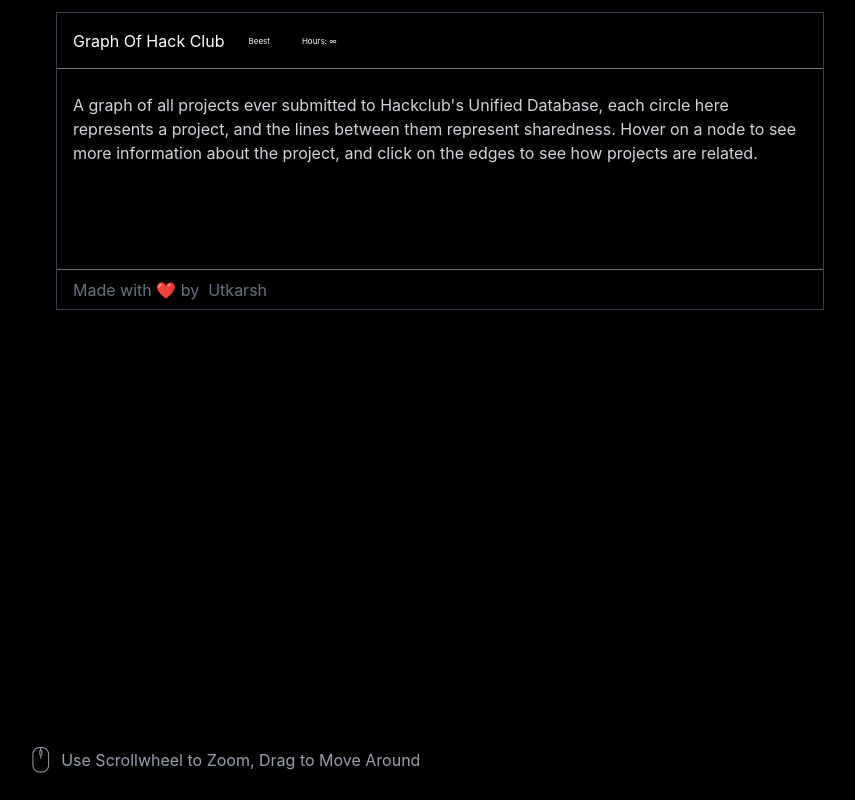
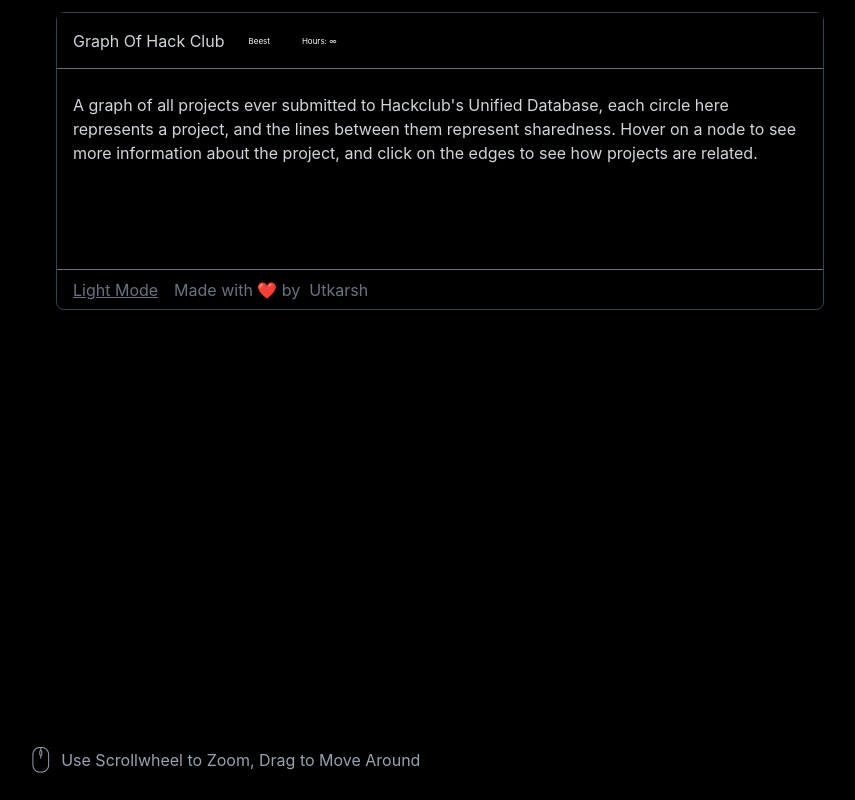
Before and after one commit to TheUtkarsh8939/GraphOfHC, a SvelteKit app: page / in a window 1280 px wide. Shown: the whole page, without its empty margins (416-1271 px from the left). Built offline with nearby package versions, Linux system fonts and the light colour scheme; no server answers.

Commit message:
Feat: Light and Dark mode

```diff
--- a/src/lib/NodeOverlay.svelte
+++ b/src/lib/NodeOverlay.svelte
@@ -209,11 +209,11 @@
 </script>
 
 <div
-	class="node-overlay w-3/5 min-w-80 max-w-220 bg-[#000000f0] border border-gray-700 text-white"
+	class="node-overlay w-3/5 min-w-80 max-w-220 {props.lightMode? 'bg-[#fffffff0]': "bg-[#000000f0]"} border border-gray-700 {props.lightMode? 'text-black': 'text-gray-300'} rounded-lg pointer-events-none  "
 	style="right: 40px; top: 12px; position: fixed; pointer-events: auto; "
 >
 	<div
-		class="w-full h-14 border-b border-gray-500 bg-black flex items-center px-4 text-clamp(16px, 1.5vw, 24px)
+		class="w-full h-14 border-b border-gray-500 {props.lightMode? 'bg-[#ffffff]': 'bg-[#000000]'} flex items-center px-4 text-clamp(16px, 1.5vw, 24px)
 "
 	>
 		{props.hoveredNode?.name || 'Graph Of Hack Club'}
@@ -229,10 +229,13 @@
       Hours: {props.hoveredNode?.hours || "∞"}
     </div>
 	</div>
-	<div class="description px-4 py-6 min-h-50 max-h-50 overflow-hidden text-clamp(12px, 1.2vw, 16px) text-gray-300">
+	<div class="description px-4 py-6 min-h-50 max-h-50 overflow-hidden text-clamp(12px, 1.2vw, 16px) {props.lightMode? 'text-black': 'text-gray-300'}">
 		{@html props.hoveredNode?.description || DOMPurify.sanitize(defaultDescription)}
 	</div>
 	<div class="border-t border-gray-500 px-4 flex items-center w-full h-10 text-gray-500">
+    <button onclick={props.toggleLightMode} class="underline mr-4">
+      {props.lightMode ? 'Dark Mode' : 'Light Mode'}
+    </button>
 		{#if props.hoveredNode?.code_url}
       <a href={props.hoveredNode.code_url} target="_blank" class="underline mr-4">Code</a>
     {/if}
@@ -243,20 +246,7 @@
       Made with ❤️ by &nbsp; <a href="https://theutkarsh8939.dev" class="text-gray-500">Utkarsh</a>
     {/if}
 	</div>
-	<!-- <div class="flex gap-2 items-center"> -->
-	<!-- <div class="node-title">{props.hoveredNode?.name}</div>
-  <div class="node-sub">{props.hoveredNode?.ysws}</div>
-  </div>
-  <div class="node-hours">Hours: {props.hoveredNode?.hours}</div>
-  {#if props.hoveredNode?.description}
-    <div class="node-desc">{props.hoveredNode.description}</div>
-  {/if}
-    {#if props.hoveredNode?.code_url}
-    <div class="node-desc">Code: {props.hoveredNode.code_url}</div>
-  {/if}
-      {#if props.hoveredNode?.demo_url}
-    <div class="node-desc">Demo: {props.hoveredNode.demo_url}</div>
-  {/if} -->
+
 </div>
 
 <style>
--- a/src/routes/+page.svelte
+++ b/src/routes/+page.svelte
@@ -117,7 +117,7 @@
 	let isPanning = false;
 	let lastPanX = 0;
 	let lastPanY = 0;
-
+    let lightMode = $state(false);
 	import { writable, get } from 'svelte/store';
 	const hoveredNode = writable<Node | null>(null);
 	const hoverScreenX = writable(0);
@@ -209,7 +209,7 @@
 		ctx.save();
 		ctx.scale(dpr, dpr);
 		// background
-		ctx.fillStyle = '#000000';
+		ctx.fillStyle = lightMode? '#ffffff' : '#000000';
 		ctx.fillRect(0, 0, width, height);
 
 		// determine LOD
@@ -217,7 +217,7 @@
 
 		// draw edges first (limited per-node by LOD)
 		ctx.lineWidth = Math.max(0.5, 1 * Math.min(1, scale));
-		ctx.strokeStyle = 'rgba(200,200,255,0.4)';
+		ctx.strokeStyle = lightMode? 'rgba(0,0,0,0.6)' : 'rgba(255,255,255,0.3)';
 
 		const visibleNodes = new Set<string>();
 		const screenPosByNode = new Map<string, [number, number]>();
@@ -283,12 +283,12 @@
 		if (hovered) {
 			const [hsx, hsy] = worldToScreen(hovered.x, hovered.y);
 			ctx.beginPath();
-			ctx.fillStyle = 'rgba(255,240,200,0.98)';
+			ctx.fillStyle = lightMode? 'rgba(0,0,0,0.98)' : 'rgba(255,240,200,0.98)';
 			ctx.arc(hsx, hsy, Math.max(6, hovered.radius * scale * 10 * 1.6), 0, Math.PI * 2);
 			ctx.fill();
 
 			// draw all incident edges for hovered node (and render neighbor nodes even if normally culled)
-			ctx.strokeStyle = 'rgba(255,200,120,0.95)';
+			ctx.strokeStyle = lightMode? 'rgba(0,0,0,0.95)' : 'rgba(255,200,120,0.95)';
 			ctx.lineWidth = Math.max(1, 1.5 * Math.min(2, scale));
 			const neighbors = adjacency.get(hovered.id) ?? [];
 			for (const nei of neighbors) {
@@ -454,12 +454,16 @@
 			if (raf) cancelAnimationFrame(raf);
 		});
 	});
+    function toggleLightMode() {
+        lightMode = !lightMode;
+        scheduleDraw();
+    }
 </script>
 
 <canvas bind:this={canvas} id="myCanvas" style="background:#000000; display:block"></canvas>
 
-<NodeOverlay hoveredNode={$hoveredNode} />
-<div class="bottom-5 absolute w-full flex items-center justify-center text-gray-400">
+<NodeOverlay hoveredNode={$hoveredNode} lightMode={lightMode} toggleLightMode={toggleLightMode}/>
+<div class="bottom-5 absolute w-full flex items-center justify-center text-gray-400 ">
     <div class="controls h-10 items-center gap-2 flex ">
 	<svg
         class="size-[clamp(20px,2vw,40px)]"
```
